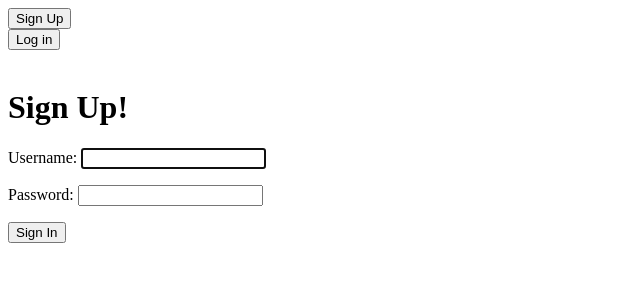
After one commit to H4CK3RD33P/todofied, a Django app: page /login/ in a window 1280 px wide. The commit adds this page. Shown: the top 300 px of the page, without its empty margins (0-640 px from the left). Run offline with Django 3.2, Linux system fonts and the light colour scheme.

Commit message:
Created log in page and linked log in and sign up button with the urls.
Created loginuser template.
Created login/ url.
Created loginuser() which will render the login template and also authenticate the user and let him/her log in.

```diff
--- a/todo/templates/todo/base.html
+++ b/todo/templates/todo/base.html
@@ -12,8 +12,12 @@
         </form>
         <br>
         {% else %}
-        <button type='submit'>Sign Up</button>
-        <button type='submit'>Log in</button>
+        <form action="{% url 'signupuser' %}">
+            <button type='submit'>Sign Up</button>
+        </form>
+        <form action="{% url 'loginuser' %}">
+            <button type='submit'>Log in</button>
+        </form>
         <br>
         {% endif %}
 
--- /dev/null
+++ b/todo/templates/todo/loginuser.html
@@ -0,0 +1,12 @@
+{% extends 'todo/base.html'%}
+{% block content %}
+<h1>Sign Up!</h1>
+<h3 style='color: red'>{{ error }}</h3>
+<form method="post">
+<!--This is to bypass Django's CSRF mechanism-->
+{% csrf_token %}
+<!--we are simply displaying the form and .as_p says that everything should be in structured way-->
+{{form.as_p}}
+<button type="submit">Sign In</button>
+</form>
+{% endblock %}
--- a/todo/views.py
+++ b/todo/views.py
@@ -1,10 +1,12 @@
 from django.shortcuts import render
+from django.shortcuts import redirect #this will import Django's redirect function which will redirect to a different function
 from django.contrib.auth.forms import UserCreationForm # this will include Django's built-in sign-up form template class.
+from django.contrib.auth.forms import AuthenticationForm #this will include Django's built-in log-in form
 from django.contrib.auth.models import User #this will import the built-in User model of Django
 from django.db import IntegrityError #this will import Django's built-in DB exception which makes sure that usernames are unique
 from django.contrib.auth import login #this will import Djnago's login function which will let the user log in
-from django.shortcuts import redirect #this will import Django's redirect function which will redirect to a different function
 from django.contrib.auth import logout #this will import Django's redirect function which will log out the user.
+from django.contrib.auth import authenticate #this will import Django's authenticate function which will let the user log in.
 # Create your views here.
 
 def home(request):
@@ -29,6 +31,17 @@ def signupuser(request):
 def current_todos(request):
     return render(request,'todo/current_todos.html')
 
+def loginuser(request):
+    if request.method=="GET":
+        return render(request,'todo/loginuser.html',{'form':AuthenticationForm()}) #pass login form to the page.
+    else:
+        user = authenticate(request,username=request.POST['username'],password=request.POST['password']) #authenticating the user
+        if user is None: #if the user does not exist or there if the credentials do not match then pass an error to display.
+            return render(request,'todo/loginuser.html',{'form':AuthenticationForm(),'error':'Username and passwords do not match'})
+        else:
+            login(request,user) #if the authentication is successful however, log in the user
+            return redirect('current_todos') ##and redirect him/her to the todo list page.
+
 def logoutuser(request):
     if request.method=='POST': #if the method is POST then log out the user and redirect him/her to the home
         logout(request)
--- a/todofied/urls.py
+++ b/todofied/urls.py
@@ -23,6 +23,8 @@ urlpatterns = [
     #Authorisation
     ##sign-up
     path('signup/',views.signupuser,name='signupuser'),
+    ##sign-in
+    path('login/',views.loginuser,name='loginuser'),
     ##log out
     path('logout/',views.logoutuser,name='logoutuser'),
 
```
Also changed, not shown: db.sqlite3.
